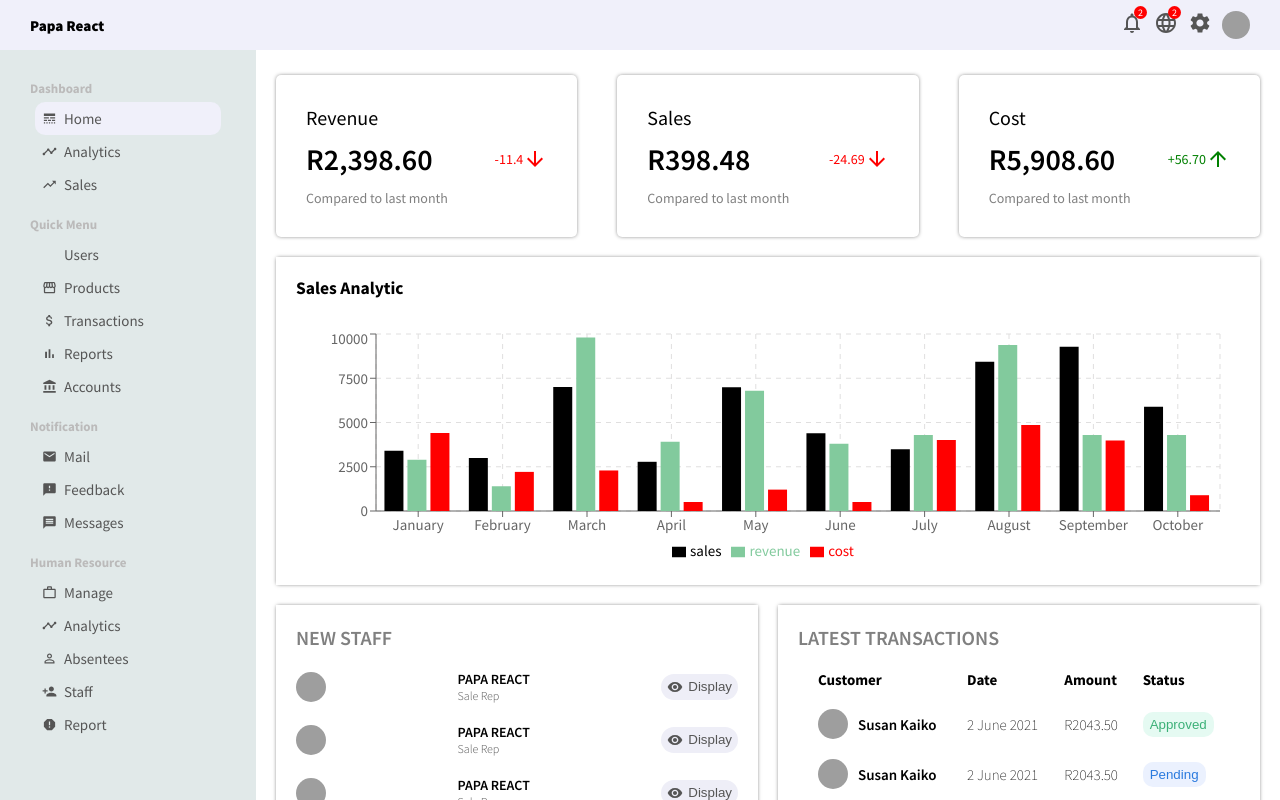
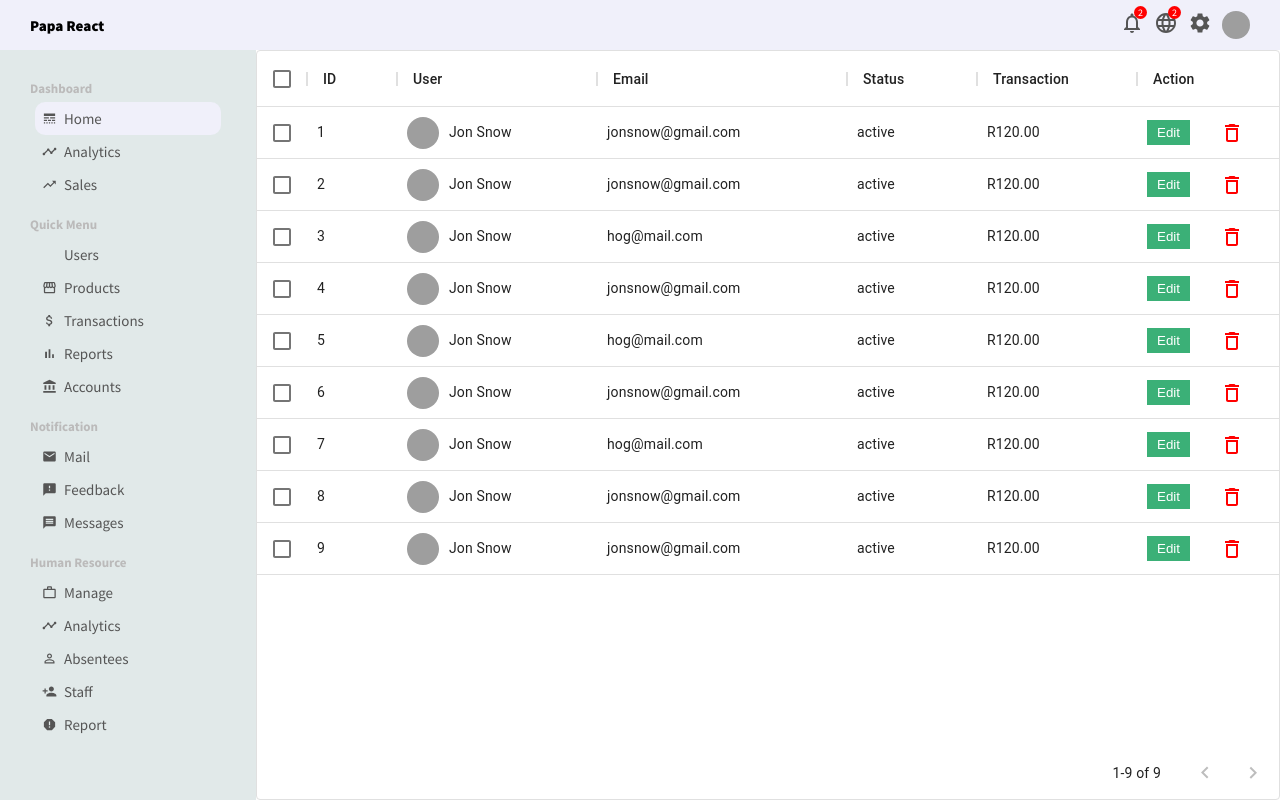
Before and after one commit to Skullomanic84/admin-dashboard-ui, a React (Create React App) app: page /userList in a window 1280 px wide. Shown: the top 800 px of the page. Built offline with nearby package versions, Linux system fonts and the light colour scheme; grey boxes are pictures that could not be loaded; some icons are missing.

Commit message:
Added Userlist.jsx

```diff
--- a/package.json
+++ b/package.json
@@ -4,12 +4,14 @@
   "private": true,
   "dependencies": {
     "@material-ui/core": "^4.12.3",
+    "@material-ui/data-grid": "^4.0.0-alpha.37",
     "@material-ui/icons": "^4.11.2",
     "@testing-library/jest-dom": "^5.14.1",
     "@testing-library/react": "^11.2.7",
     "@testing-library/user-event": "^12.8.3",
     "react": "^17.0.2",
     "react-dom": "^17.0.2",
+    "react-router-dom": "^5.3.0",
     "react-scripts": "4.0.3",
     "recharts": "^2.1.4",
     "web-vitals": "^1.1.2"
--- a/src/App.js
+++ b/src/App.js
@@ -2,20 +2,32 @@ import Sidebar from "./components/Sidebar/Sidebar";
 import Topbar from "./components/Topbar/Topbar";
 import './App.css'
 import Home from './Pages/Home/Home';
+import { BrowserRouter as Router, Switch, Route } from "react-router-dom";
+import UserList from "./Pages/UserList/UserList";
 
 
 function App() {
   return (
-    <div>
+    <Router>
       <Topbar />
 
       <div className="container">
 
         <Sidebar />
+        <Switch>
 
-        <Home />
+          <Route exact path='/'>
+          <Home />
+          </Route>
+
+          <Route path='/userList'>
+          <UserList />
+          </Route>
+
+        </Switch>
+
       </div>
-    </div>
+    </Router>
   );
 }
 
--- /dev/null
+++ b/src/Pages/UserList/UserList.css
@@ -0,0 +1,30 @@
+.userlist {
+    flex: 4;
+}
+
+.users {
+    display: flex;
+    align-items: center;
+}
+
+.userImg {
+    width: 32px;
+    height: 32px;
+    border-radius: 50%;
+    object-fit: cover;
+    margin-right: 10px;
+}
+
+.userListEdit {
+    border: none;
+    padding: 5px 10px;
+    background-color: #3bb077;
+    color: white;
+    cursor: pointer;
+    margin-right: 30px;
+}
+
+.userListDelete {
+    color: red;
+    cursor: pointer;
+}
--- /dev/null
+++ b/src/Pages/UserList/UserList.jsx
@@ -0,0 +1,81 @@
+import React, { useState } from 'react'
+import './UserList.css'
+import { DataGrid } from '@material-ui/data-grid'
+import { DeleteOutline } from '@material-ui/icons'
+import { userRow } from '../../dummyData'
+import { Link } from 'react-router-dom'
+
+function User() {
+
+    const [data, setData] = useState(userRow);
+
+    const handleDelete = (id) => {
+        setData(data.filter((item) => item.id !== id));
+    }
+
+    const columns = [
+        { field: 'id', headerName: 'ID', width: 90 },
+        {
+          field: 'user',
+          headerName: 'User',
+          width: 200,
+          renderCell: (params)=> {
+              return (
+                  <div className='users'>
+                      <img src= {params.row.avatar} alt='' className='userImg' />
+                      {params.row.username}
+                  </div>
+              )
+          }
+        },
+        {
+          field: 'email',
+          headerName: 'Email',
+          width: 250,
+        },
+        {
+          field: 'status',
+          headerName: 'Status',
+          width: 130,
+        },
+        {
+          field: 'transaction',
+          headerName: 'Transaction',
+          width: 160,
+        },
+        {
+            field: 'action',
+            headerName: 'Action',
+            width: 160,
+            renderCell: (params) => {
+                return (
+                    <>
+                    <Link to= {'/user/'+params.row.id}>
+                        <button className="userListEdit">Edit</button>
+                    </Link>
+                        <DeleteOutline
+                        className="userListDelete"
+                        onClick={() => handleDelete(params.row.id) }/>
+                    </>
+
+                )
+            }
+          },
+      ];
+
+
+    return (
+        <div className="userlist" >
+             <DataGrid
+                rows={data}
+                columns={columns}
+                pageSize={9}
+                rowsPerPageOptions={[9]}
+                checkboxSelection
+                disableSelectionOnClick
+             />
+        </div>
+    )
+}
+
+export default User
--- a/src/dummyData.jsx
+++ b/src/dummyData.jsx
@@ -57,3 +57,73 @@ export const data = [
     cost: 892,
     },
   ];
+
+  // user table data
+
+  export const userRow = [
+    { id: 1,
+        username: 'Jon Snow',
+        avatar: 'https://image.freepik.com/free-vector/mysterious-mafia-man-smoking-cigarette_52683-34828.jpg',
+        email: 'jonsnow@gmail.com',
+        status: 'active',
+        transaction: 'R120.00'
+     },
+     { id: 2,
+        username: 'Jon Snow',
+        avatar: 'https://image.freepik.com/free-vector/mysterious-mafia-man-smoking-cigarette_52683-34828.jpg',
+        email: 'jonsnow@gmail.com',
+        status: 'active',
+        transaction: 'R120.00'
+     },
+     { id: 3,
+        username: 'Jon Snow',
+        avatar: 'https://image.freepik.com/free-vector/mysterious-mafia-man-smoking-cigarette_52683-34828.jpg',
+        email: 'hog@mail.com',
+        status: 'active',
+        transaction: 'R120.00'
+     },
+     { id: 4,
+        username: 'Jon Snow',
+        avatar: 'https://image.freepik.com/free-vector/mysterious-mafia-man-smoking-cigarette_52683-34828.jpg',
+        email: 'jonsnow@gmail.com',
+        status: 'active',
+        transaction: 'R120.00'
+     },
+     { id: 5,
+        username: 'Jon Snow',
+        avatar: 'https://image.freepik.com/free-vector/mysterious-mafia-man-smoking-cigarette_52683-34828.jpg',
+        email: 'hog@mail.com',
+        status: 'active',
+        transaction: 'R120.00'
+     },
+     { id: 6,
+        username: 'Jon Snow',
+        avatar: 'https://image.freepik.com/free-vector/mysterious-mafia-man-smoking-cigarette_52683-34828.jpg',
+        email: 'jonsnow@gmail.com',
+        status: 'active',
+        transaction: 'R120.00'
+     },
+     { id: 7,
+        username: 'Jon Snow',
+        avatar: 'https://image.freepik.com/free-vector/mysterious-mafia-man-smoking-cigarette_52683-34828.jpg',
+        email: 'hog@mail.com',
+        status: 'active',
+        transaction: 'R120.00'
+     },
+     { id: 8,
+        username: 'Jon Snow',
+        avatar: 'https://image.freepik.com/free-vector/mysterious-mafia-man-smoking-cigarette_52683-34828.jpg',
+        email: 'jonsnow@gmail.com',
+        status: 'active',
+        transaction: 'R120.00'
+     },
+     { id: 9,
+        username: 'Jon Snow',
+        avatar: 'https://image.freepik.com/free-vector/mysterious-mafia-man-smoking-cigarette_52683-34828.jpg',
+        email: 'jonsnow@gmail.com',
+        status: 'active',
+        transaction: 'R120.00'
+     },
+
+
+  ];
```
Also changed, not shown: src/Pages/User/User.css (added), src/Pages/User/User.jsx (added), 1 other file (tests, documents, lock files or other folders).
